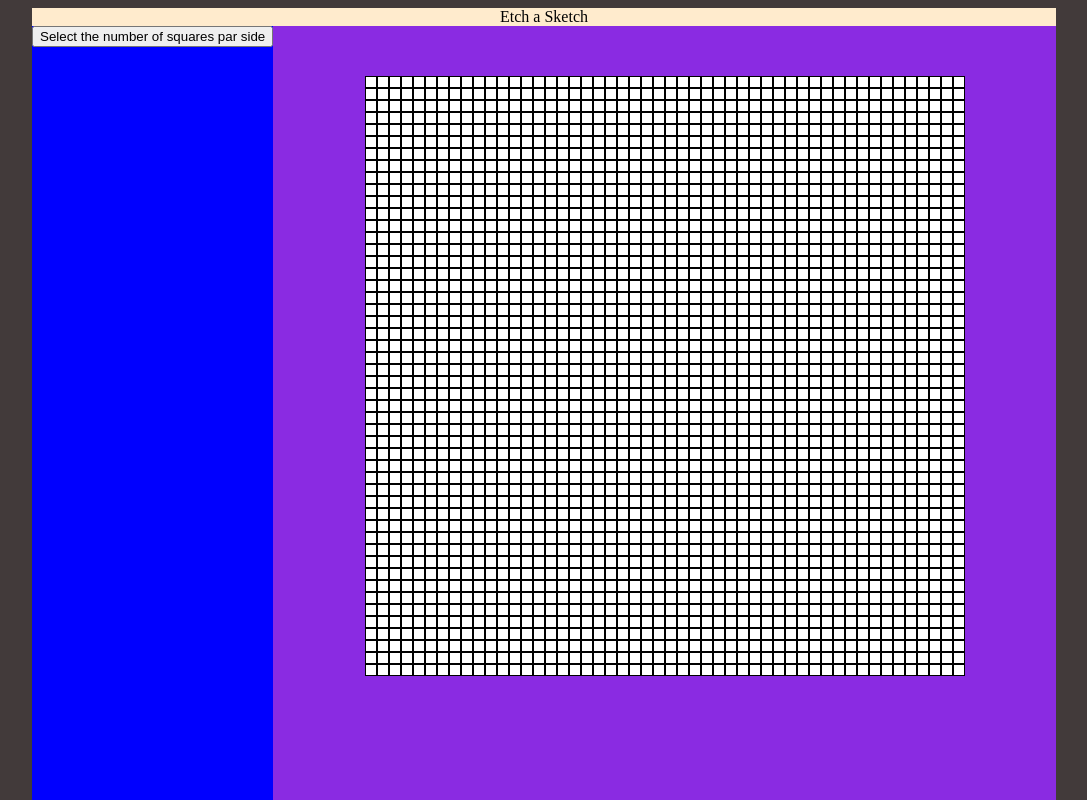
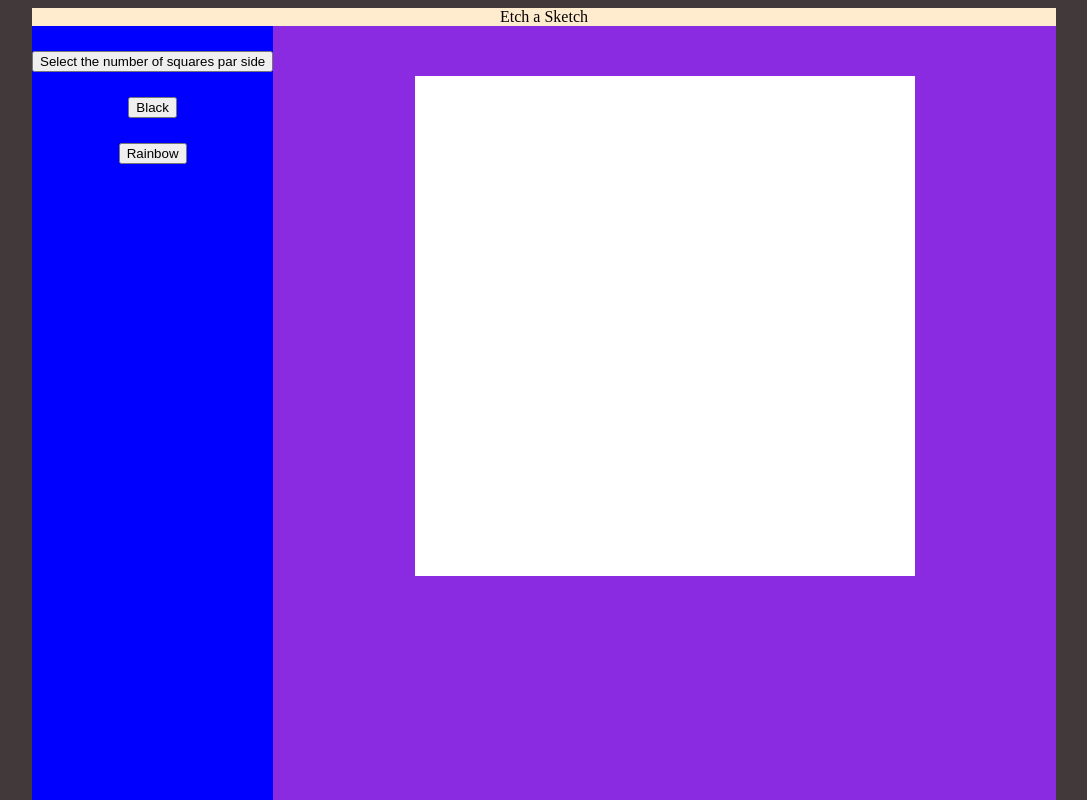
Before and after one commit to Nicolaquetal/Odin-Etch-a-Sketch, a plain HTML site: page index.html in a window 1280 px wide. Shown: the top 800 px of the page, without its empty margins (96-1183 px from the left). Drawn offline with Linux system fonts and the light colour scheme.

Commit message:
fixed size replacement pb, add randow RGB color option

```diff
--- a/EAS.js
+++ b/EAS.js
@@ -1,8 +1,15 @@
 const container = document.querySelector('.container');
 const containersize = 500;
 const btnNbSquare = document.querySelector('#nbSquares');
+const colorBlack= document.querySelector('#colorBlack');
+const colorRainbow = document.querySelector('#colorRainbow');
+let colorSquares = "black";
+
+colorRainbow.addEventListener('click',()=>{colorSquares = "rainbow"});
+colorBlack.addEventListener('click', ()=>{colorSquares = "black"});
+
 const size = 50
-const sizesquare = containersize/size;
+let sizesquare = containersize/size;
 
 let divline=[]
 for(let j=0;j<size;j++){
@@ -12,30 +19,31 @@ for(let j=0;j<size;j++){
         div[i] = document.createElement('div');
         divline[j].appendChild(div[i]);
 
-        div[i].setAttribute ('style', `border: solid;border-width :1px ; width : ${sizesquare}px; height : ${sizesquare}px`);
+        div[i].setAttribute ('style', `width : ${sizesquare}px; height : ${sizesquare}px`); //border: solid; border-width :1px ;
         div[i].style.backgroundColor = "white";
         div[i].classList.add('square');
     }
     container.appendChild(divline[j]);
     divline[j].classList.add('line');
 }
-
-
 const squares = Array.from(document.querySelectorAll('.square'));
+squares.forEach(square => square.addEventListener('mouseover',changeBGColor));
 
 btnNbSquare.addEventListener('click', makenewgrid);
-squares.forEach(square => square.addEventListener('mouseover',changeBGColor));
-
 function makenewgrid(){
     let k =prompt("How many squares per side ? (Max 100)");
     if (typeof(parseInt(k)) !== 'number' || k<=0) { let k =prompt("Please, enter a (positive number) ? (Max 100)"); console.log(parseInt(k)) }
     else if (k>100) { k =100}
 
     while (container.firstChild) {
-        container.firstChild.remove()
+        container.firstChild.remove();
     }
-    const size = k
-    const sizesquare = containersize/size;
+    const size = k;
+    let sizesquare = containersize/size;
+    console.log( "k :"+k);
+    console.log( "size :"+size);
+    console.log( "containersize :"+containersize);
+    console.log( "sizesquare :"+sizesquare);
 
 
 
@@ -47,7 +55,7 @@ function makenewgrid(){
             div[i] = document.createElement('div');
             divline[j].appendChild(div[i]);
 
-            div[i].setAttribute ('style', `border: solid;border-width :1px ; width : ${sizesquare}px; height : ${sizesquare}px`);
+            div[i].setAttribute ('style', `width : ${sizesquare}px; height : ${sizesquare}px`);// border: solid;border-width :1px ;
             div[i].style.backgroundColor = "white";
             div[i].classList.add('square');
         }
@@ -59,8 +67,6 @@ function makenewgrid(){
 }
 
 function changeBGColor(e){
-    e.target.style.backgroundColor ="green";
-    //e.target.attributes["style"]
-    //e.target.backgrounColor = green;
+    colorSquares === "black" ?  e.target.style.backgroundColor = "black": e.target.style.backgroundColor = `rgb(${Math.floor(256*Math.random())},${Math.floor(256*Math.random())},${Math.floor(256*Math.random())})`;
 
 }
--- a/index.html
+++ b/index.html
@@ -13,9 +13,13 @@
     <div class="content">
         <div class = "setup">
             <button id="nbSquares"> Select the number of squares par side</button>
+            <button id="colorBlack"> Black</button>
+            <button id="colorRainbow"> Rainbow</button>
         </div>
-        <div class="container"></div>
+        <div class="contentcontainer">
+            <div class="container"></div>
+        </div>
     </div>
-    <div class="footer"> This will be the footer</div>
+    <div class="footer"> This is a footer</div>
 </body>
 </html>
--- a/styles.css
+++ b/styles.css
@@ -1,5 +1,6 @@
 html{
     width: 100vw;
+
     background-color: rgb(66, 58, 58);
     display: flex;
     justify-content: center;
@@ -31,12 +32,27 @@ body{
 .setup{
     flex:1,0,100%;
     background-color: blue;
+    display: flex;
+    flex-direction: column;
+    align-items: center;
+    gap: 25px;
+    padding-top: 25px ;
 }
-.container{
+.contentcontainer{
     flex:4;
     background-color: blueviolet;
     display: flex;
+    justify-content: center;
+
+    padding-top: 50px;
+}
+
+.container{
+    width: 500px;
+    height: 500px;
+    display: flex;
     align-items: flex-start;
     justify-content: center;
-    padding-top: 50px;
+
+
 }
```
